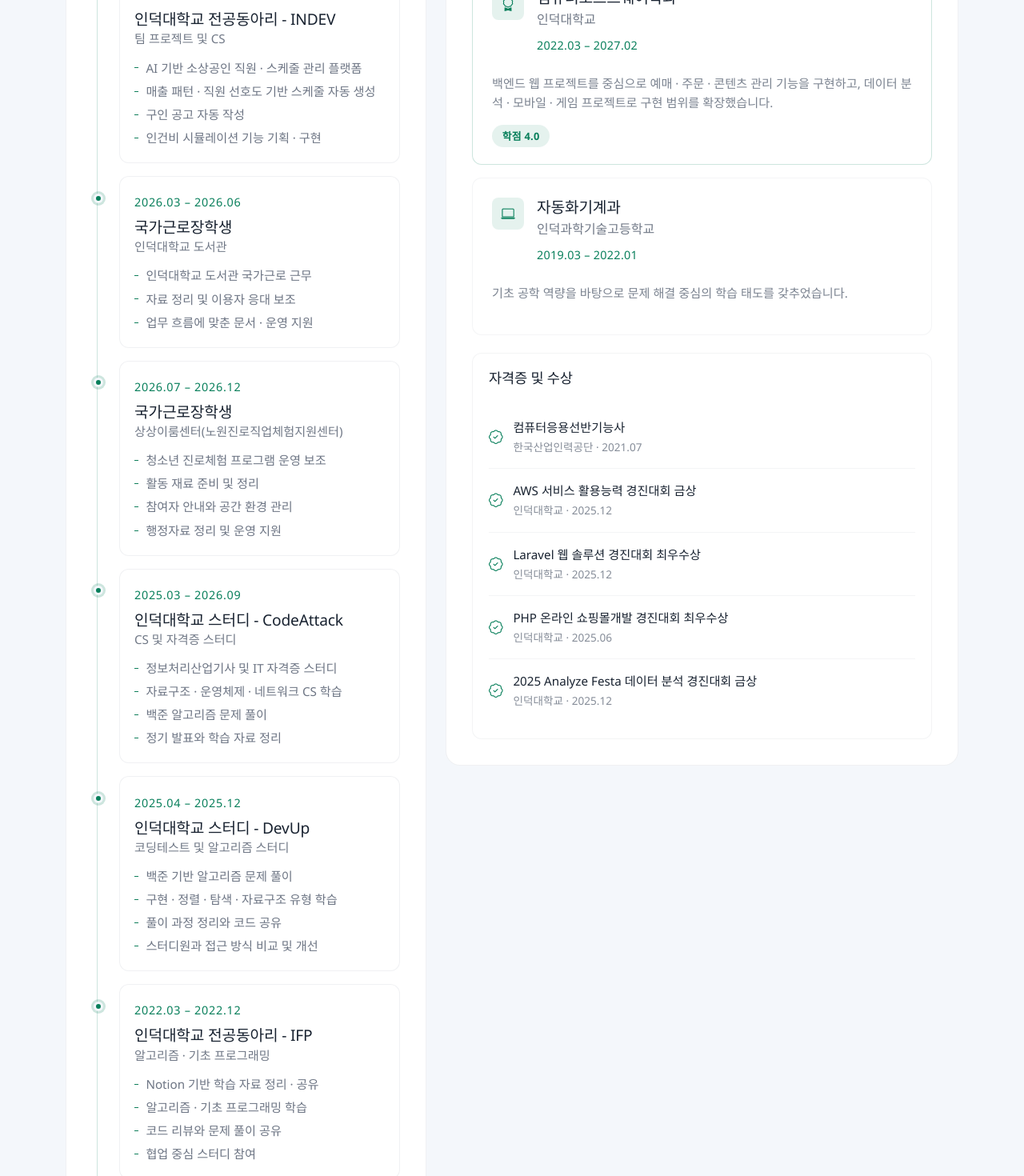
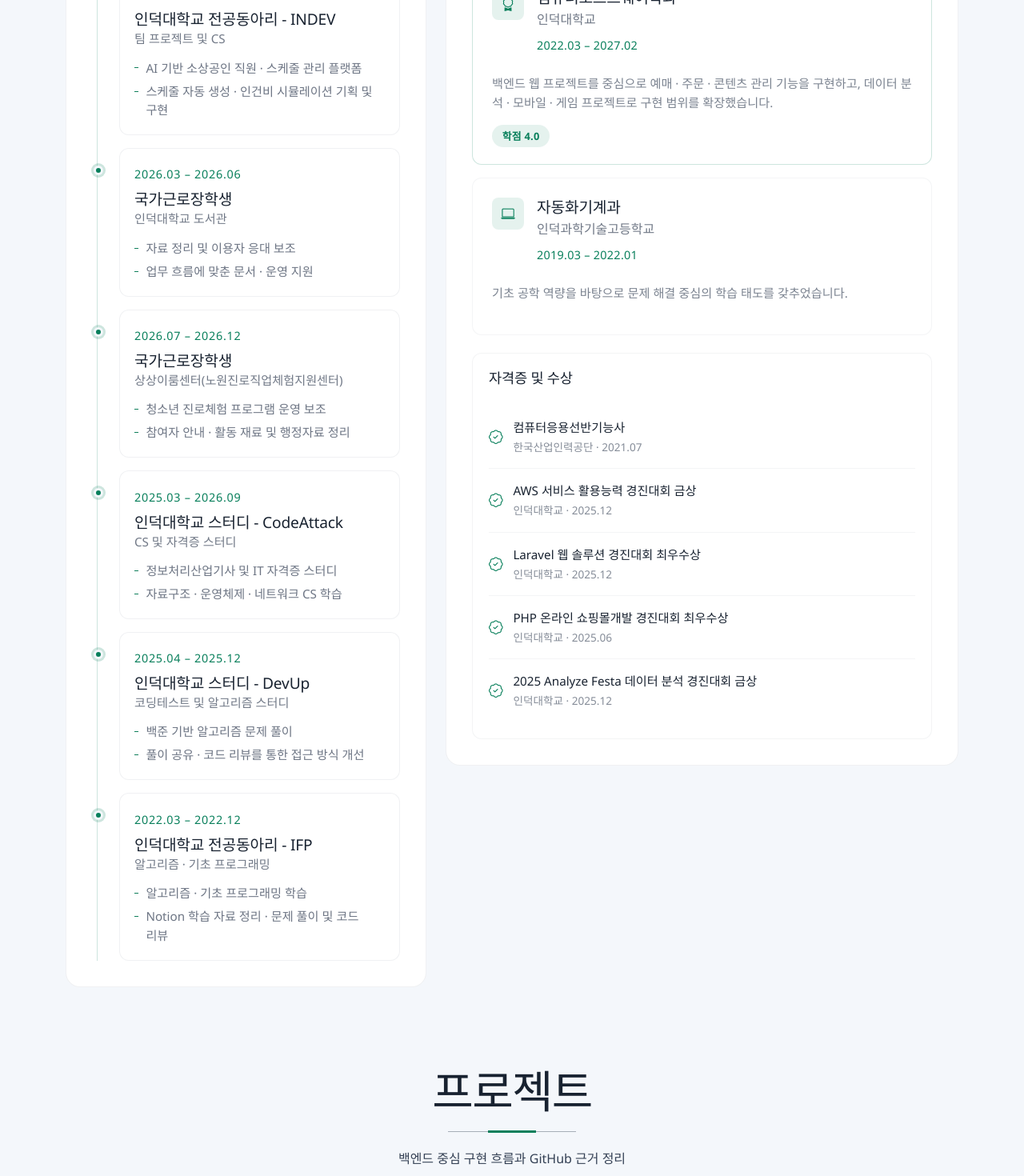
Before and after one commit to allen8524/allen8524.github.io, a React (Vite) app: page / in a window 1280 px wide. Shown: the part 3160-4630 px from the top of the page at 80% size. Built offline with nearby package versions, Linux system fonts and the light colour scheme.

Commit message:
Condense each activity summary to two items

```diff
--- a/src/data/resume.ts
+++ b/src/data/resume.ts
@@ -15,9 +15,7 @@ export const resumeActivities = [
     organization: "팀 프로젝트 및 CS",
     summaries: [
       "AI 기반 소상공인 직원 · 스케줄 관리 플랫폼",
-      "매출 패턴 · 직원 선호도 기반 스케줄 자동 생성",
-      "구인 공고 자동 작성",
-      "인건비 시뮬레이션 기능 기획 · 구현",
+      "스케줄 자동 생성 · 인건비 시뮬레이션 기획 및 구현",
     ],
   },
   {
@@ -26,7 +24,6 @@ export const resumeActivities = [
     title: "국가근로장학생",
     organization: "인덕대학교 도서관",
     summaries: [
-      "인덕대학교 도서관 국가근로 근무",
       "자료 정리 및 이용자 응대 보조",
       "업무 흐름에 맞춘 문서 · 운영 지원",
     ],
@@ -38,9 +35,7 @@ export const resumeActivities = [
     organization: "상상이룸센터(노원진로직업체험지원센터)",
     summaries: [
       "청소년 진로체험 프로그램 운영 보조",
-      "활동 재료 준비 및 정리",
-      "참여자 안내와 공간 환경 관리",
-      "행정자료 정리 및 운영 지원",
+      "참여자 안내 · 활동 재료 및 행정자료 정리",
     ],
   },
   {
@@ -51,8 +46,6 @@ export const resumeActivities = [
     summaries: [
       "정보처리산업기사 및 IT 자격증 스터디",
       "자료구조 · 운영체제 · 네트워크 CS 학습",
-      "백준 알고리즘 문제 풀이",
-      "정기 발표와 학습 자료 정리",
     ],
   },
   {
@@ -62,9 +55,7 @@ export const resumeActivities = [
     organization: "코딩테스트 및 알고리즘 스터디",
     summaries: [
       "백준 기반 알고리즘 문제 풀이",
-      "구현 · 정렬 · 탐색 · 자료구조 유형 학습",
-      "풀이 과정 정리와 코드 공유",
-      "스터디원과 접근 방식 비교 및 개선",
+      "풀이 공유 · 코드 리뷰를 통한 접근 방식 개선",
     ],
   },
   {
@@ -73,10 +64,8 @@ export const resumeActivities = [
     title: "인덕대학교 전공동아리 - IFP",
     organization: "알고리즘 · 기초 프로그래밍",
     summaries: [
-      "Notion 기반 학습 자료 정리 · 공유",
       "알고리즘 · 기초 프로그래밍 학습",
-      "코드 리뷰와 문제 풀이 공유",
-      "협업 중심 스터디 참여",
+      "Notion 학습 자료 정리 · 문제 풀이 및 코드 리뷰",
     ],
   },
 ] as const;
```
